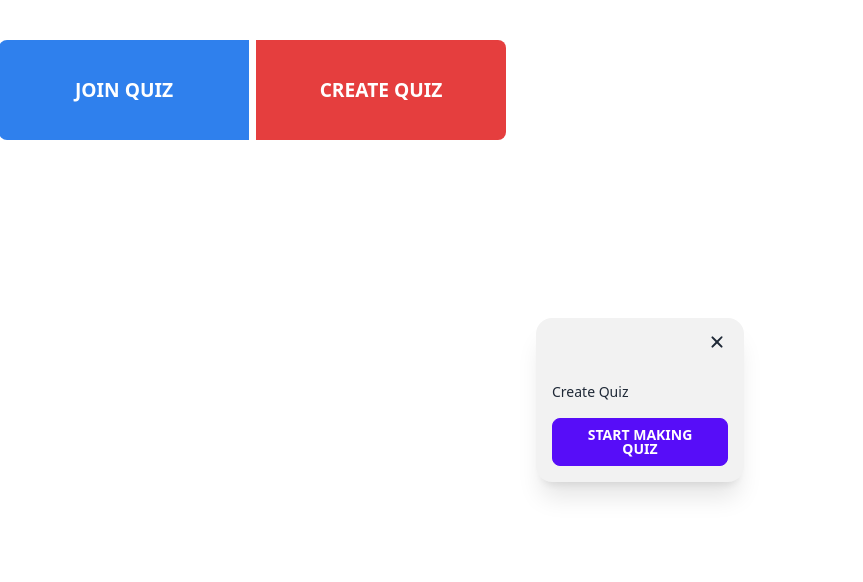
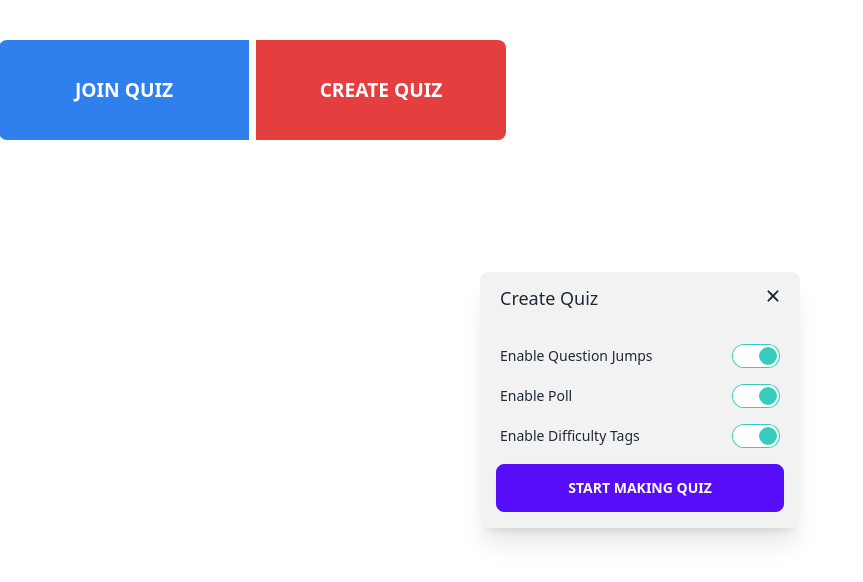
Before and after one commit to JeelRajodiya/brain-blitz, a Next.js app: page /components/QuizForm in a window 1280 px wide. Both pictures are taken after a click on the button "CREATE QUIZ". Shown: the top 582 px of the page, without its empty margins (0-863 px from the left). Built offline with nearby package versions, Linux system fonts and the light colour scheme.

Commit message:
problem in form: toggles not working & height

```diff
--- a/pages/Dashboard.tsx
+++ b/pages/Dashboard.tsx
@@ -23,7 +23,7 @@ export default function Dashboard() {
     return (
         <div className="flex justify-center flex-col center">
             {/* menu bar */}
-            <div className="navbar bg-base-200 shadow-md p-2 mx-2 mb-4">
+            <div className="navbar rounded-2xl bg-base-200 shadow-md p-2 mx-2 mb-4 z-50">
                 <div className="flex-1">
                     {/* heading of the page */}
                     <div className="center">
@@ -72,6 +72,7 @@ export default function Dashboard() {
             </div>
 
             <QuizForm></QuizForm>
+
         </div>
     );
 }
--- a/pages/components/QuizForm.tsx
+++ b/pages/components/QuizForm.tsx
@@ -9,6 +9,7 @@ function QuizForm() {
 
     return (
         <div>
+            {/* Button Group */}
             <div
                 className="btn-group button-group"
                 style={{ marginTop: "40px" }}
@@ -21,13 +22,16 @@ function QuizForm() {
                     Create Quiz
                 </button>
             </div>
+
+            {/* Create Quiz Form */}
             {showForm && (
-                <div className="fixed inset-0 flex items-center justify-center">
-                    <div className="card card-compact w-52 bg-base-200 shadow-xl">
+                <div className="mainForm fixed inset-0 flex items-center justify-center">
+                    <div className="card card-compact w-80 bg-base-200 shadow-xl rounded-lg">
                         <div className="card-header">
-                            <div className="flex justify-end">
+                            <div className="form-title">
+                                <h2>Create Quiz</h2>
                                 <button
-                                    className="btn btn-ghost"
+                                    className="btn btn-ghost btn-cross"
                                     onClick={toggleForm}
                                 >
                                     <svg
@@ -46,10 +50,44 @@ function QuizForm() {
                             </div>
                         </div>
                         <div className="card-body">
-                            <h2>Create Quiz</h2>
-                            <form>
-                                {/* Form inputs and elements go here */}
-                            </form>
+                            <div className="flex flex-col">
+                                <div className="form-control">
+                                    <label className="cursor-pointer label">
+                                        <span className="label-text">
+                                            Enable Question Jumps
+                                        </span>
+                                        <input
+                                            type="checkbox"
+                                            className="toggle toggle-accent"
+                                            checked
+                                        />
+                                    </label>
+                                </div>
+                                <div className="form-control">
+                                    <label className="cursor-pointer label">
+                                        <span className="label-text">
+                                            Enable Poll
+                                        </span>
+                                        <input
+                                            type="checkbox"
+                                            className="toggle toggle-accent"
+                                            checked
+                                        />
+                                    </label>
+                                </div>
+                                <div className="form-control">
+                                    <label className="cursor-pointer label">
+                                        <span className="label-text">
+                                            Enable Difficulty Tags
+                                        </span>
+                                        <input
+                                            type="checkbox"
+                                            className="toggle toggle-accent"
+                                            checked
+                                        />
+                                    </label>
+                                </div>
+                            </div>
                             <button
                                 className="btn btn-primary btn-block"
                                 onClick={toggleForm}
--- a/styles/global.css
+++ b/styles/global.css
@@ -67,7 +67,6 @@
 .button-group {
   display: flex;
   gap: 7px; /* Adjust the value as needed for the desired gap */
-
 }
 
 .btn-modified{
@@ -75,7 +74,6 @@
   height: 100px;
   padding: 10px 20px;
   border: none;
-  border-radius: 4px;
   cursor: pointer;
   font-size: larger;
 }
@@ -99,3 +97,54 @@
   background-color: #B02424; /* Darker red color on hover */
   color: white;
 }
+
+/* the form on creating the quiz before making questions */
+.btn-cross:hover {
+  /* make the red color a bit transparent */
+  background-color: rgba(229, 62, 62, 0.8);
+  color: white;
+}
+
+.form-title {
+  display: grid;
+  grid-template-columns: 1fr auto;
+  align-items: center;
+  justify-content: space-between;
+}
+
+.form-title h2 {
+  margin-left: 20px;
+  margin-top: 5px;
+  font-size: large;
+}
+
+/* .card-header {
+  position: sticky;
+  top: 0;
+  z-index: 1;
+}
+
+.form-content {
+  padding: 20px;
+  position: relative;
+  z-index: 0;
+} */
+
+.mainForm {
+  display: flex;
+  align-items: center;
+  justify-content: center;
+  height: 100vh;
+}
+
+.card-header {
+  position: sticky;
+  top: 0;
+  z-index: 1;
+  margin-bottom: -20px; /* Adjust this value to remove the unnecessary space */
+}
+
+.card-body {
+  padding: 20px;
+  margin-top: 20px; /* Adjust this value to add spacing between title and content */
+}
```
